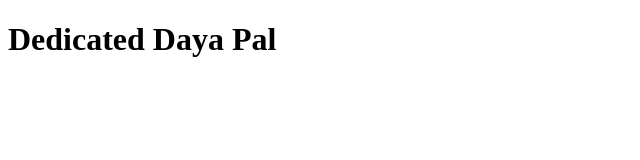
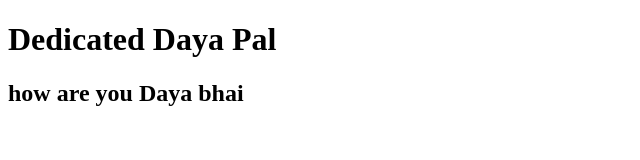
Before and after one commit to Dayapal/Day1_GitHub, a plain HTML site: page index.html in a window 1280 px wide. Shown: the whole page, without its empty margins (0-640 px from the left). Drawn offline with Linux system fonts and the light colour scheme.

Commit message:
Added h2 tag

```diff
--- a/index.html
+++ b/index.html
@@ -7,5 +7,6 @@
 </head>
 <body>
     <h1>Dedicated Daya Pal</h1>
+    <h2>how are you Daya bhai</h2>
 </body>
 </html>
```
